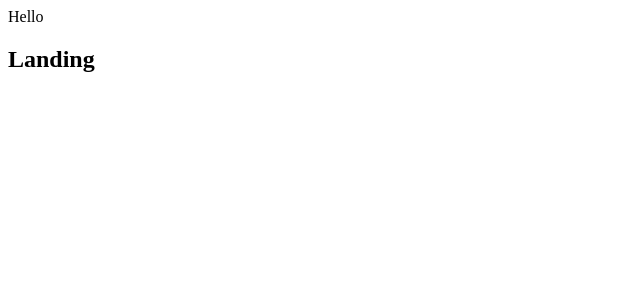
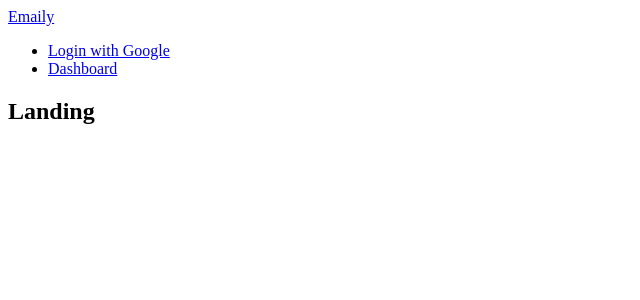
Before and after one commit to giacavicchioli/emaily, a React (Create React App) app in the folder client/: page / in a window 1280 px wide. Shown: the top 300 px of the page, without its empty margins (0-640 px from the left). Built offline with nearby package versions, Linux system fonts and the light colour scheme.

Commit message:
header ui

```diff
--- a/client/src/components/Header.js
+++ b/client/src/components/Header.js
@@ -1,8 +1,26 @@
 import React from "react";
-
+import { Link } from "react-router-dom";
 class Header extends React.Component {
   render() {
-    return <div>Hello</div>;
+    return (
+      <nav>
+        <div className="nav-wrapper">
+          <Link to="/" className="brand-logo">
+            Emaily
+          </Link>
+          <ul id="nav-mobile" className="right hide-on-med-and-down">
+            <li>
+              <a href="/auth/google">Login with Google</a>
+            </li>
+            <li>
+              <Link to="/surveys" className="right hide-on-med-and-down">
+                Dashboard
+              </Link>
+            </li>
+          </ul>
+        </div>
+      </nav>
+    );
   }
 }
 
```
